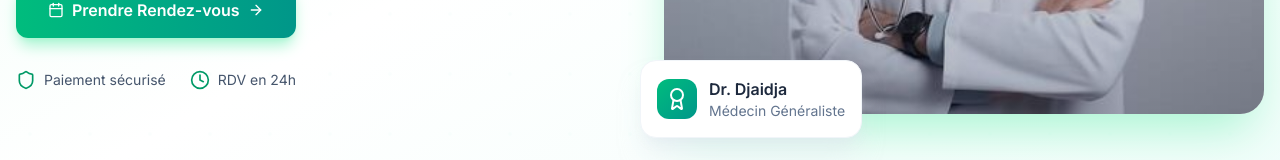
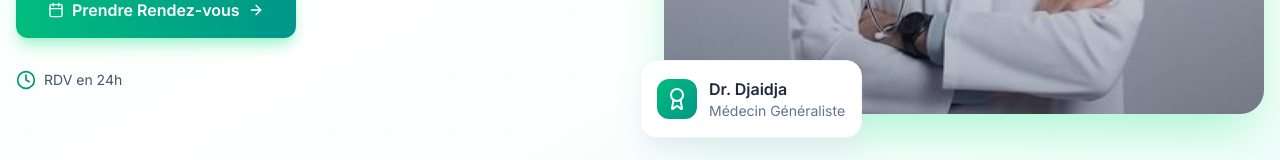
Before and after one commit to houssamdjaidja/doctor, a React (Vite) app: page / in a window 1280 px wide. Shown: the part 612-772 px from the top of the page. Built offline with nearby package versions, Linux system fonts and the light colour scheme; no server answers.

Commit message:
remove Paiement sécurisé from HomePage hero section

```diff
--- a/src/pages/HomePage.tsx
+++ b/src/pages/HomePage.tsx
@@ -5,7 +5,6 @@ import {
   Users,
   Award,
   Heart,
-  Shield,
   Clock,
   Phone,
   MapPin,
@@ -73,10 +72,6 @@ export function HomePage() {
                 </Link>
               </div>
               <div className="flex items-center gap-6 text-sm text-slate-600">
-                <div className="flex items-center gap-2">
-                  <Shield className="w-5 h-5 text-emerald-600" />
-                  Paiement sécurisé
-                </div>
                 <div className="flex items-center gap-2">
                   <Clock className="w-5 h-5 text-emerald-600" />
                   RDV en 24h
```
